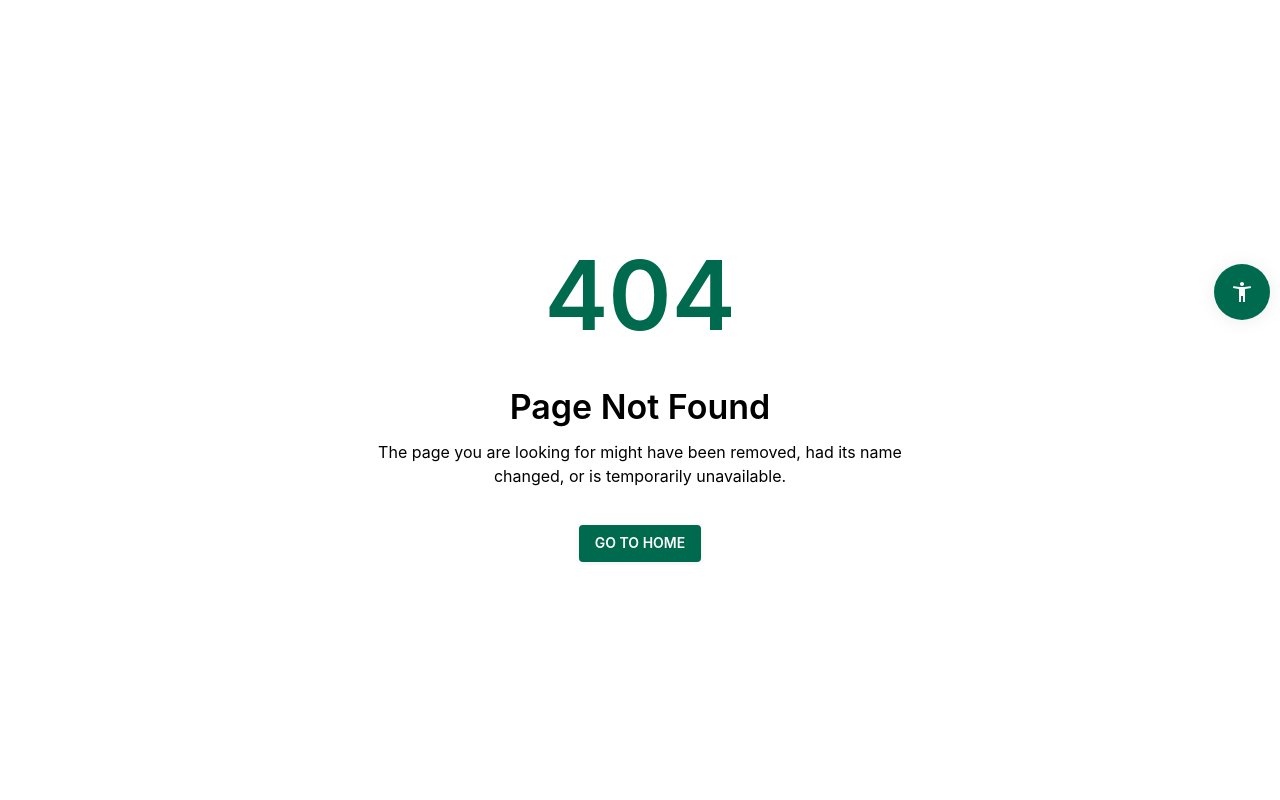
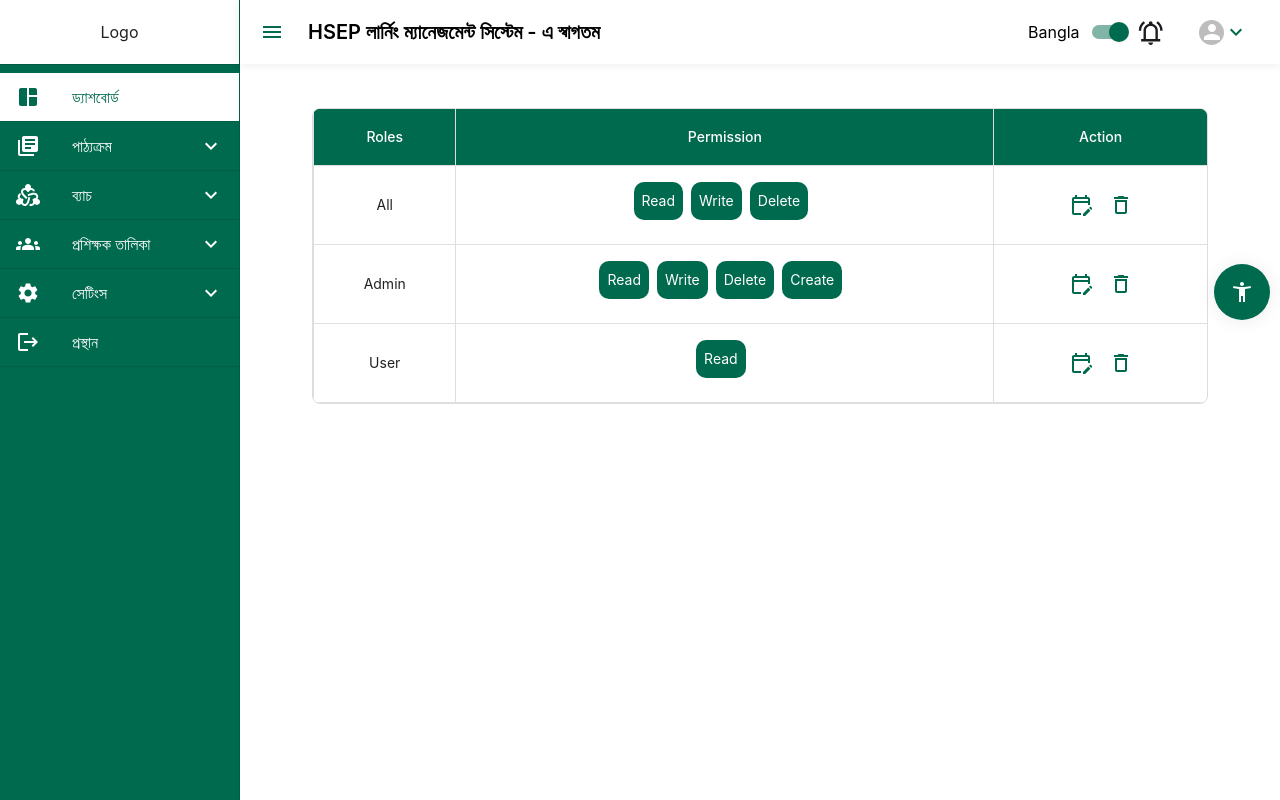
Before and after one commit to affan-habib/admin-panel, a React (Create React App) app: page /role-list in a window 1280 px wide. Before the commit this address had no page. Built offline with nearby package versions, Linux system fonts and the light colour scheme.

Commit message:
Added new layout

```diff
--- a/src/components/layouts/menu-items.tsx
+++ b/src/components/layouts/menu-items.tsx
@@ -5,6 +5,7 @@ import GroupsIcon from '@mui/icons-material/Groups';
 import SpaceDashboardIcon from '@mui/icons-material/SpaceDashboard';
 import { useTranslation } from 'react-i18next';
 import SettingsIcon from '@mui/icons-material/Settings';
+import PersonAddAltOutlinedIcon from '@mui/icons-material/PersonAddAltOutlined';
 
 interface MenuItem {
   title: string;
@@ -28,16 +29,6 @@ export const useGetMenuItems = (): MenuItem[] => {
       icon: <LibraryBooksIcon />,
       subMenu: [
         { title: t('createCourse'), icon: <AddCircleIcon />, path: '/create-course' },
-        // {
-        //   title: t('sendInvitation'),
-        //   icon: <LibraryBooksIcon />,
-        //   path: '/submenu2',
-        // },
-        // {
-        //   title: t('setStudentLimits'),
-        //   icon: <LibraryBooksIcon />,
-        //   path: '/submenu3',
-        // },
         {
           title: t('courseList'),
           icon: <LibraryBooksIcon />,
@@ -104,6 +95,11 @@ export const useGetMenuItems = (): MenuItem[] => {
           title: t('createAdminUser'),
           icon: <LibraryBooksIcon/>,
           path: '/create-admin-user'
+        },
+        {
+          title: t('roleList'),
+          icon: <PersonAddAltOutlinedIcon/>,
+          path: 'role-list'
         }
       ]
     }
--- /dev/null
+++ b/src/core/roleList/RoleListContainer.tsx
@@ -0,0 +1,13 @@
+import { Container } from '@mui/material';
+import React from 'react';
+import RoleList from 'views/roleList/RoleList';
+
+const RoleListContainer = () => {
+    return (
+        <Container maxWidth='xl'>
+            <RoleList/>
+        </Container>
+    );
+};
+
+export default RoleListContainer;
--- a/src/routes/AdminRoutes.js
+++ b/src/routes/AdminRoutes.js
@@ -3,6 +3,7 @@ import Loadable from 'components/common/Loadable';
 import AdminUserList from 'core/adminUserList/AdminUserList';
 import CreateAdminUser from 'core/createUser/CreateAdminUser';
 import EditCourse from 'core/course/EditCourse';
+import RoleListContainer from 'core/roleList/RoleListContainer';
 const PrivateRoute = Loadable(
   lazy(() => import('components/common/PrivateRoute')),
 );
@@ -60,6 +61,10 @@ const AdminRoutes = {
       path: 'course/edit/:id',
       element: < EditCourse/>,
     },
+    {
+      path: 'role-list',
+      element: <RoleListContainer/>
+    }
   ],
 };
 
--- /dev/null
+++ b/src/views/roleList/Permission.tsx
@@ -0,0 +1,86 @@
+import React from 'react';
+import {
+  Table,
+  TableContainer,
+  TableHead,
+  TableBody,
+  TableRow,
+  TableCell,
+  Checkbox,
+  Paper,
+  FormControlLabel,
+  Grid,
+  Typography,
+} from '@mui/material';
+
+interface PermissionData {
+  module: string;
+  permissions: string[];
+}
+
+const Permission: React.FC = () => {
+  // Sample data for the table
+  const tableData: PermissionData[] = [
+    { module: 'User Role', permissions: ['Create', 'Edit', 'Delete', 'Update'] },
+    { module: 'Module', permissions: ['Create', 'Edit', 'Delete', 'Update'] },
+  ];
+
+  // Function to handle header checkbox change
+  const handleHeaderCheckboxChange = (isChecked: boolean) => {
+    console.log('Header Checkbox is checked:', isChecked);
+    // Add your logic here to handle the change
+  };
+
+  // Function to handle row checkbox change
+  const handleRowCheckboxChange = (rowIndex: number, permissionIndex: number, isChecked: boolean) => {
+    // Add your logic here to handle the change
+  };
+
+  return (
+    <Grid maxWidth="xl" style={{ marginTop: '20px' }}>
+        <Typography sx={{fontWeight:'600',fontSize:'16px'}}>Assign Permission to Role</Typography>
+      <TableContainer component={Paper} style={{ border: '1px solid #ddd', borderRadius: '8px', overflow: 'hidden' }}>
+        <Table>
+          <TableHead sx={{ backgroundColor: "rgba(179, 224, 221, 1)", height: '10px' }}>
+            <TableRow>
+              <TableCell>
+                <FormControlLabel
+                  control={<Checkbox onChange={(e) => handleHeaderCheckboxChange(e.target.checked)} />}
+                  label="Module Name"
+                />
+              </TableCell>
+              <TableCell sx={{fontSize:'1rem',fontWeight:'400'}}>Permission</TableCell>
+            </TableRow>
+          </TableHead>
+          <TableBody>
+            {tableData.map((row, rowIndex) => (
+              <TableRow key={rowIndex}>
+                <TableCell>
+                  <FormControlLabel
+                    control={<Checkbox onChange={(e) => handleRowCheckboxChange(rowIndex, -1, e.target.checked)} />}
+                    label={row.module}
+                  />
+                </TableCell>
+                <TableCell>
+                  {row.permissions.map((permission, permissionIndex) => (
+                    <FormControlLabel
+                      key={permissionIndex}
+                      control={
+                        <Checkbox
+                          onChange={(e) => handleRowCheckboxChange(rowIndex, permissionIndex, e.target.checked)}
+                        />
+                      }
+                      label={permission}
+                    />
+                  ))}
+                </TableCell>
+              </TableRow>
+            ))}
+          </TableBody>
+        </Table>
+      </TableContainer>
+    </Grid>
+  );
+};
+
+export default Permission;
--- /dev/null
+++ b/src/views/roleList/RoleList.tsx
@@ -0,0 +1,123 @@
+import React, { useState, useCallback } from 'react';
+import {
+  Container,
+  Grid,
+  Table,
+  TableContainer,
+  TableHead,
+  TableRow,
+  TableCell,
+  TableBody,
+  Button,
+  Badge,
+  IconButton,
+  Dialog,
+  DialogTitle,
+  DialogContent,
+  DialogActions,
+  Typography,
+  TextField,
+  InputLabel,
+} from '@mui/material';
+import HighlightOffIcon from '@mui/icons-material/HighlightOff';
+import EditCalendarOutlinedIcon from '@mui/icons-material/EditCalendarOutlined';
+import DeleteOutlinedIcon from '@mui/icons-material/DeleteOutlined';
+import DeleteIcon from '@mui/icons-material/Delete';
+import Permission from './Permission';
+
+interface Data {
+  role: string;
+  permissions: string[];
+}
+
+const tableData: Data[] = [
+  {
+    role: 'All',
+    permissions: ['Read', 'Write', 'Delete'],
+  },
+  {
+    role: 'Admin',
+    permissions: ['Read', 'Write', 'Delete', 'Create'],
+  },
+  {
+    role: 'User',
+    permissions: ['Read'],
+  },
+];
+
+const RoleList: React.FC = () => {
+  const [openModal, setOpenModal] = useState(false);
+
+  const handleOpenModal = useCallback(() => {
+    setOpenModal(true);
+  }, []);
+
+  const handleCloseModal = useCallback(() => {
+    setOpenModal(false);
+  }, []);
+
+  return (
+    <Container maxWidth="xl" style={{ marginTop: '20px' }}>
+      <Grid container>
+        <TableContainer sx={{ border: '1px solid #ddd', borderRadius: '8px', overflow: 'hidden' }}>
+          <Table>
+            <TableHead sx={{ height: '20px', backgroundColor: 'rgba(0, 106, 78, 1)'}}>
+              <TableRow>
+                <TableCell sx={{ textAlign: 'center', borderLeft: '1px solid #ddd', backgroundColor: 'rgba(0, 106, 78, 1)', color: 'white' }}>Roles</TableCell>
+                <TableCell sx={{ textAlign: 'center', borderLeft: '1px solid #ddd', backgroundColor: 'rgba(0, 106, 78, 1)', color: 'white' }}>Permission</TableCell>
+                <TableCell sx={{ textAlign: 'center', borderLeft: '1px solid #ddd', backgroundColor: 'rgba(0, 106, 78, 1)', color: 'white' }}>Action</TableCell>
+              </TableRow>
+            </TableHead>
+            <TableBody>
+              {tableData.map((row, rowIndex) => (
+                <TableRow key={rowIndex}>
+                  <TableCell sx={{ textAlign: 'center', borderLeft: '1px solid #ddd' }}>{row.role}</TableCell>
+                  <TableCell sx={{ textAlign: 'center', borderLeft: '1px solid #ddd' }}>
+                    {row.permissions.map((permission, index) => (
+                      <Badge key={index} color="primary" sx={{ backgroundColor: 'rgba(0, 106, 78, 1)', color: 'white', padding: '8px', borderRadius: '10px', marginBottom: '8px', marginRight: 1 }}>
+                        {permission}
+                      </Badge>
+                    ))}
+                  </TableCell>
+                  <TableCell sx={{ textAlign: 'center', borderLeft: '1px solid #ddd' }}>
+                    <IconButton color="primary" aria-label="edit" onClick={handleOpenModal}>
+                        <EditCalendarOutlinedIcon/>
+                    </IconButton>
+                    <IconButton color="primary" aria-label="delete">
+                        <DeleteOutlinedIcon/>
+                    </IconButton>
+                  </TableCell>
+                </TableRow>
+              ))}
+            </TableBody>
+          </Table>
+        </TableContainer>
+      </Grid>
+
+      {/* Modal Dialog */}
+      <Dialog open={openModal} onClose={handleCloseModal} maxWidth="xl">
+        <DialogTitle sx={{ backgroundColor: 'rgba(240, 255, 254, 1)', color: 'rgba(0, 106, 78, 1)',  fontWeight: 600,  borderBottom: '1px solid #ddd' }}>
+          <Grid container justifyContent="space-between" alignItems="center">
+            <Typography>Create New Role</Typography>
+            <IconButton edge="end" color="inherit" onClick={handleCloseModal} aria-label="close" sx={{color:'red'}}>
+              <HighlightOffIcon />
+            </IconButton>
+          </Grid>
+        </DialogTitle>
+        <DialogContent sx={{marginTop:'10px'}}>
+         <InputLabel htmlFor="file" sx={{fontWeight:'500' , color:'black'}}>Role Name</InputLabel>
+          <TextField placeholder="Write a Name" size="small" fullWidth />
+          <Permission />
+        </DialogContent>
+        <DialogActions>
+          <Button onClick={handleCloseModal} sx={{border:'2px solid rgba(0, 106, 78, 1)', color:'rgba(0, 48, 42, 1)'}}>Cancel</Button>
+          <Button variant="contained"  onClick={handleCloseModal} sx={{backgroundColor:'rgba(0, 106, 78, 1)', color:'white'}}>
+            Update
+          </Button>
+        </DialogActions>
+      </Dialog>
+    </Container>
+  );
+};
+
+export default RoleList;
```
